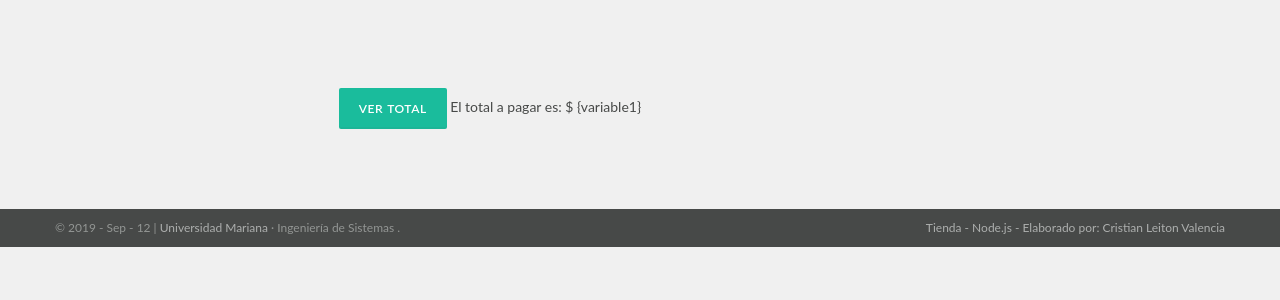
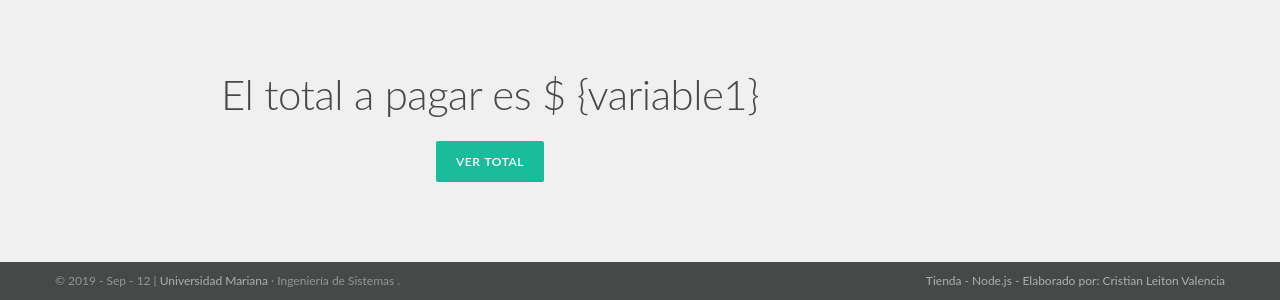
Before and after one commit to crileiton/tienda-node-js, a plain HTML site: page recursos/index.html in a window 1280 px wide. Shown: the part 3418-3718 px from the top of the page. Before the commit the page ends 3665 px from the top, so only its background shows below. Drawn offline with Linux system fonts and the light colour scheme; some packages are replaced by stand-ins of ours; a script that the page names is missing; a web font is replaced by a local one.

Commit message:
Listo para entregar, falta borrar calculos de script.js

```diff
--- a/node.js
+++ b/node.js
@@ -652,7 +652,7 @@ function servidor(pedido, respuesta) {
                 }
 
                 var textoHtml = contenido.toString();
-                textoHtml = textoHtml.replace("{variable1}", "" + dato);
+                textoHtml = textoHtml.replace("{variable1}", ""+dato);
 
                 respuesta.write(textoHtml);
                 respuesta.end();
--- a/recursos/index.html
+++ b/recursos/index.html
@@ -941,13 +941,11 @@
                                 <div class="col text-center">
                                     <br>
                                     <br>
-                                    <h2 id="totaltotal"></h2>
-
+                                    <h2>El total a pagar es $ {variable1}</h2>
                                     <input type="submit" value="Ver Total" id="btntotaltotal"
                                         class="btn btn-primary  btn-block-xs">
                                     </form>
-                                    El total a pagar es: $ {variable1}
-                                    <!--<h2>El total a pagar es $ {variable1}</h2>-->
+
 
                                 </div>
                             </div>
```
